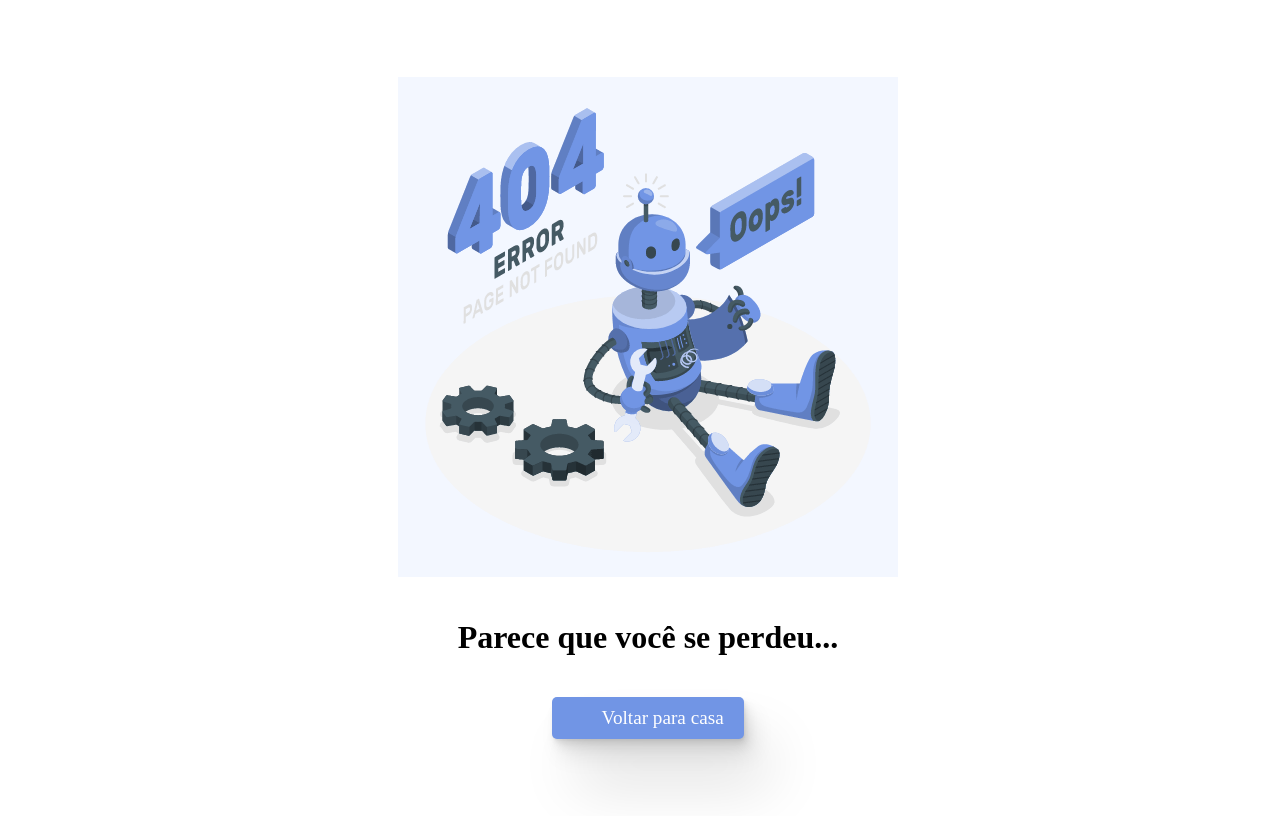
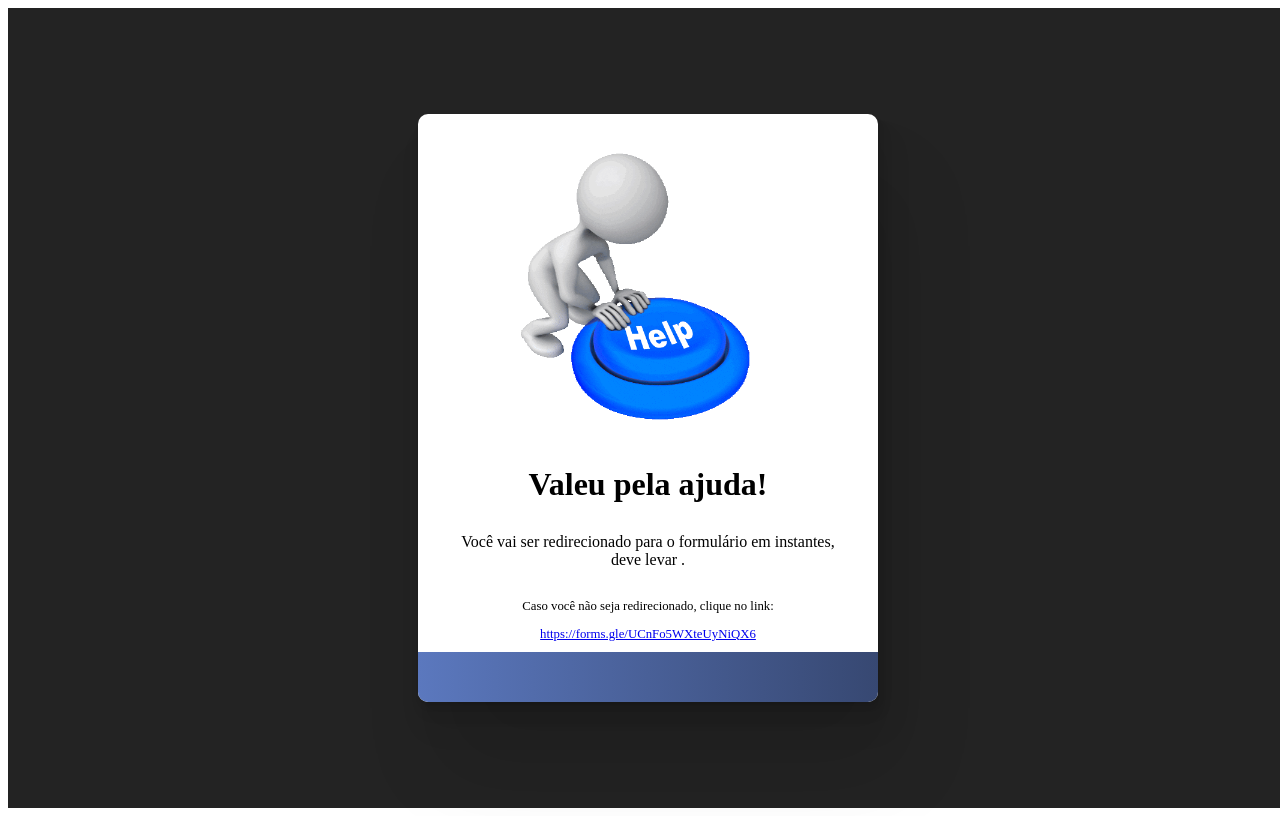
Before and after one commit to igorroc/sinform, a React (Vite) app: page /ajuda in a window 1280 px wide. Built offline with nearby package versions, Linux system fonts and the light colour scheme; some icons are missing; the HTML template or start-up script is replaced by a standard one.

Commit message:
[add]: Help page

```diff
--- a/src/Routes.jsx
+++ b/src/Routes.jsx
@@ -1,5 +1,6 @@
 import { Route, Routes, BrowserRouter as Router } from "react-router-dom"
 import PageNotFound from "./pages/404"
+import Ajuda from "./pages/Ajuda"
 import Home from "./pages/Home"
 import Inscricao from "./pages/Inscricao"
 import Programacao from "./pages/Programacao"
@@ -11,6 +12,7 @@ export function AppRoutes() {
 				<Route path="/" element={<Home />} />
 				<Route path="/programacao" element={<Programacao />} />
 				<Route path="/inscricao" element={<Inscricao />} />
+				<Route path="/ajuda" element={<Ajuda />} />
 				<Route path="*" element={<PageNotFound />} />
 			</Routes>
 		</Router>
--- /dev/null
+++ b/src/pages/Ajuda.jsx
@@ -0,0 +1,102 @@
+import { styled } from "@stitches/react"
+import React from "react"
+import { useEffect } from "react"
+import { useState } from "react"
+import gif from "../assets/help.gif"
+
+const Main = styled("main", {
+	background: "#232323",
+	width: "100vw",
+	height: "100vh",
+	display: "flex",
+	flexDirection: "column",
+	alignItems: "center",
+	justifyContent: "center",
+
+	".modal": {
+		position: "absolute",
+		background: "#fff",
+		padding: "30px",
+		paddingBottom: "60px",
+		maxWidth: "400px",
+		textAlign: "center",
+		borderRadius: "10px",
+		overflow: "hidden",
+		boxShadow: `
+            0.8px 2.4px 2.5px rgba(0, 0, 0, 0.031),
+            1.9px 6px 6.8px rgba(0, 0, 0, 0.044),
+            3.9px 12.2px 14.3px rgba(0, 0, 0, 0.056),
+            8px 25.2px 30px rgba(0, 0, 0, 0.069),
+            22px 69px 81px rgba(0, 0, 0, 0.1)`,
+
+		".img": {
+			maxHeight: "300px",
+
+			img: {
+				height: "100%",
+				width: "100%",
+				maxHeight: "300px",
+				objectFit: "contain",
+			},
+		},
+		"&>p": {
+			margin: "30px 0",
+		},
+
+		".small": {
+			fontSize: "0.8rem",
+		},
+
+		".bar": {
+			position: "absolute",
+			left: "0",
+			bottom: "0",
+			width: "100%",
+			height: "50px",
+			background: "linear-gradient(to right, #5b78be, #374872)",
+		},
+	},
+})
+
+export default function Ajuda() {
+	const [count, setCount] = useState(0)
+	const frases = ["3 segundos", "2 segundos", "1 segundo", "0 segundos"]
+
+	useEffect(() => {
+		const redirect = setTimeout(() => {
+			// window.location.href =
+			// 	"https://forms.gle/UCnFo5WXteUyNiQX6"
+		}, 3000)
+
+		const seconds = setInterval(() => {
+			setCount((prev) => prev + 1)
+		}, 1000)
+
+		return () => {
+			clearTimeout(redirect)
+			clearInterval(seconds)
+		}
+	}, [])
+
+	return (
+		<Main>
+			<div className="modal">
+				<div className="img">
+					<img src={gif} alt="send" />
+				</div>
+				<h1>Valeu pela ajuda!</h1>
+				<p>
+					Você vai ser redirecionado para o formulário em instantes,
+					deve levar {frases[count]}.
+				</p>
+				<div className="small">
+					<p>Caso você não seja redirecionado, clique no link:</p>
+					<a href="https://forms.gle/UCnFo5WXteUyNiQX6">
+						https://forms.gle/UCnFo5WXteUyNiQX6
+					</a>
+				</div>
+				<div className="bar"></div>
+			</div>
+		</Main>
+	)
+}
```
Also changed, not shown: src/assets/help.gif (added).
